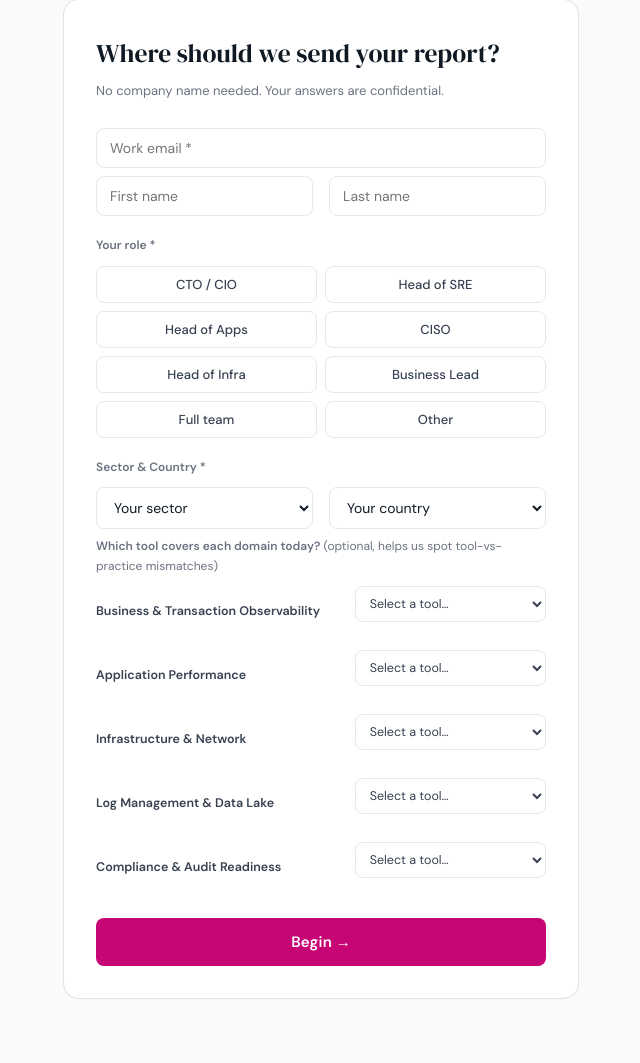
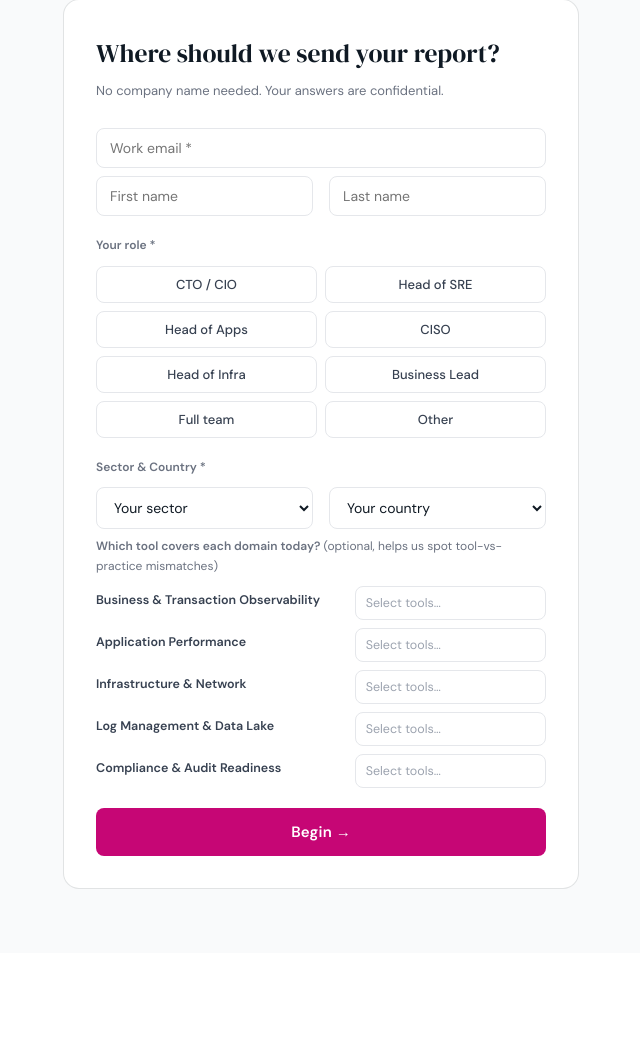
Before and after one commit to shrilekha/omi, a Flask app: page / in a window 1280 px wide, after a click that opens the changed part. Shown: the part 113-1176 px from the top of the page, without its empty margins (319-959 px from the left). After the commit the page ends 1002 px from the top, so only its background shows below. Run offline with Flask 3, Linux system fonts and the light colour scheme; some libraries are stand-ins or nearby versions.

Commit message:
Allow multiple tools per domain; fix priority-list fallback text
An organization can genuinely run more than one tool against a single
capability (e.g. Dynatrace + Datadog both touching Application
Performance), so the per-domain tool picker on registration is now a
checkbox multi-select instead of a single dropdown. "None" and "Not
sure" stay mutually exclusive with real tools and with each other.
Tool-correlation copy in the report now lists all assigned tools per
domain instead of just one.

Also fixes "Recommended next steps" falling back to the literal string
"priority 4" once there were more than 3 gap domains.

Co-Authored-By: Claude Sonnet 5 <noreply@anthropic.com>

```diff
--- a/frontend/assets/style.css
+++ b/frontend/assets/style.css
@@ -219,6 +219,25 @@ input:focus, select:focus, textarea:focus { border-color: var(--magenta); }
   font-family: 'DM Sans', sans-serif; font-size: 12.5px; color: #374151; background: #fff;
 }
 .dt-row select:focus { border-color: var(--magenta); outline: none; }
+
+.ms-multiselect { position: relative; }
+.ms-trigger {
+  width: 100%; text-align: left; border: 1.5px solid #e5e7eb; border-radius: var(--r);
+  padding: 8px 10px; font-family: 'DM Sans', sans-serif; font-size: 12.5px; color: #9ca3af;
+  background: #fff; cursor: pointer;
+}
+.ms-trigger.has-selection { color: #374151; }
+.ms-multiselect.open .ms-trigger { border-color: var(--magenta); }
+.ms-panel {
+  display: none; position: absolute; z-index: 20; top: calc(100% + 4px); left: 0; right: 0;
+  background: #fff; border: 1.5px solid #e5e7eb; border-radius: var(--r);
+  padding: 6px; max-height: 220px; overflow-y: auto; box-shadow: 0 8px 24px rgba(0,0,0,0.08);
+}
+.ms-multiselect.open .ms-panel { display: block; }
+.ms-opt { display: flex; align-items: center; gap: 8px; font-size: 12.5px; color: #374151; padding: 5px 6px; border-radius: 6px; cursor: pointer; }
+.ms-opt:hover { background: var(--magenta-light); }
+.ms-opt input { margin: 0; flex-shrink: 0; }
+.ms-sep { height: 1px; background: #e5e7eb; margin: 6px 4px; }
 
 .error-msg { color: #dc2626; font-size: 12px; margin-top: -1rem; margin-bottom: 1rem; display: none; }
 
--- a/frontend/index.html
+++ b/frontend/index.html
@@ -162,11 +162,21 @@
 
       <p style="font-size:12px;color:#6b7280;margin-bottom:0.6rem;font-weight:600;">Which tool covers each domain today? <span style="font-weight:400;">(optional, helps us spot tool-vs-practice mismatches)</span></p>
       <div class="domain-tools-grid" id="domain-tools-grid">
-        <div class="dt-row"><label>Business &amp; Transaction Observability</label><select data-domain="txn"></select></div>
-        <div class="dt-row"><label>Application Performance</label><select data-domain="app"></select></div>
-        <div class="dt-row"><label>Infrastructure &amp; Network</label><select data-domain="infra"></select></div>
-        <div class="dt-row"><label>Log Management &amp; Data Lake</label><select data-domain="log"></select></div>
-        <div class="dt-row"><label>Compliance &amp; Audit Readiness</label><select data-domain="comp"></select></div>
+        <div class="dt-row"><label>Business &amp; Transaction Observability</label>
+          <div class="ms-multiselect" data-domain="txn"><button type="button" class="ms-trigger" onclick="toggleMsPanel(this)">Select tools&hellip;</button><div class="ms-panel"></div></div>
+        </div>
+        <div class="dt-row"><label>Application Performance</label>
+          <div class="ms-multiselect" data-domain="app"><button type="button" class="ms-trigger" onclick="toggleMsPanel(this)">Select tools&hellip;</button><div class="ms-panel"></div></div>
+        </div>
+        <div class="dt-row"><label>Infrastructure &amp; Network</label>
+          <div class="ms-multiselect" data-domain="infra"><button type="button" class="ms-trigger" onclick="toggleMsPanel(this)">Select tools&hellip;</button><div class="ms-panel"></div></div>
+        </div>
+        <div class="dt-row"><label>Log Management &amp; Data Lake</label>
+          <div class="ms-multiselect" data-domain="log"><button type="button" class="ms-trigger" onclick="toggleMsPanel(this)">Select tools&hellip;</button><div class="ms-panel"></div></div>
+        </div>
+        <div class="dt-row"><label>Compliance &amp; Audit Readiness</label>
+          <div class="ms-multiselect" data-domain="comp"><button type="button" class="ms-trigger" onclick="toggleMsPanel(this)">Select tools&hellip;</button><div class="ms-panel"></div></div>
+        </div>
       </div>
 
       <button class="cta-btn" onclick="startAssessment()" style="width:100%;">Begin &rarr;</button>
@@ -209,7 +219,7 @@ var state = {
   sessionId: '',
   section: 0,
   answers: {},
-  domainTools: {},  // { txn: 'Dynatrace', app: 'None / no dedicated tool', ... } — set at registration
+  domainTools: {},  // { txn: ['Dynatrace','Datadog'], app: ['None / no dedicated tool'], ... } — set at registration
   sections: []  // populated by getSections() at start
 };
 
@@ -222,17 +232,57 @@ var TOOL_OPTIONS = [
 var TOOL_NONE = 'None / no dedicated tool';
 var TOOL_UNSURE = 'Not sure';
 
-function populateDomainToolSelects() {
-  document.querySelectorAll('#domain-tools-grid select[data-domain]').forEach(function(sel) {
-    var opts = '<option value="">Select a tool&hellip;</option>';
-    TOOL_OPTIONS.forEach(function(t){ opts += '<option value="' + t + '">' + t + '</option>'; });
-    opts += '<option value="' + TOOL_NONE + '">' + TOOL_NONE + '</option>';
-    opts += '<option value="' + TOOL_UNSURE + '">' + TOOL_UNSURE + '</option>';
-    sel.innerHTML = opts;
-    sel.addEventListener('change', function(){ state.domainTools[sel.dataset.domain] = sel.value; });
+// Multiple tools can genuinely cover one domain (e.g. Dynatrace + Datadog both
+// touching Application Performance), so this is a checkbox panel, not a single
+// <select> — "None" and "Not sure" are mutually exclusive with real tools and
+// with each other, since they're states, not tools.
+function populateDomainToolMultiSelects() {
+  document.querySelectorAll('.ms-multiselect[data-domain]').forEach(function(root) {
+    var domain = root.dataset.domain;
+    var panel  = root.querySelector('.ms-panel');
+    var html = '';
+    TOOL_OPTIONS.forEach(function(t){ html += '<label class="ms-opt"><input type="checkbox" value="' + t + '">' + t + '</label>'; });
+    html += '<div class="ms-sep"></div>';
+    html += '<label class="ms-opt"><input type="checkbox" value="' + TOOL_NONE + '">' + TOOL_NONE + '</label>';
+    html += '<label class="ms-opt"><input type="checkbox" value="' + TOOL_UNSURE + '">' + TOOL_UNSURE + '</label>';
+    panel.innerHTML = html;
+    panel.querySelectorAll('input[type=checkbox]').forEach(function(cb){
+      cb.addEventListener('change', function(){ onDomainToolChange(domain, root, cb); });
+    });
   });
 }
-populateDomainToolSelects();
+
+function onDomainToolChange(domain, root, changedCb) {
+  var exclusive = [TOOL_NONE, TOOL_UNSURE];
+  var boxes = Array.prototype.slice.call(root.querySelectorAll('.ms-panel input[type=checkbox]'));
+  if (changedCb.checked) {
+    // Checking an exclusive state clears every other checkbox; checking a real
+    // tool clears whichever exclusive state was set.
+    var clearOthers = exclusive.indexOf(changedCb.value) !== -1;
+    boxes.forEach(function(b){
+      if (b === changedCb) return;
+      if (clearOthers || exclusive.indexOf(b.value) !== -1) b.checked = false;
+    });
+  }
+  var selected = boxes.filter(function(b){ return b.checked; }).map(function(b){ return b.value; });
+  state.domainTools[domain] = selected;
+  var trigger = root.querySelector('.ms-trigger');
+  trigger.textContent = selected.length ? selected.join(', ') : 'Select tools…';
+  trigger.classList.toggle('has-selection', selected.length > 0);
+}
+
+function toggleMsPanel(btn) {
+  var root = btn.closest('.ms-multiselect');
+  var wasOpen = root.classList.contains('open');
+  document.querySelectorAll('.ms-multiselect.open').forEach(function(r){ r.classList.remove('open'); });
+  if (!wasOpen) root.classList.add('open');
+}
+document.addEventListener('click', function(e){
+  if (!e.target.closest('.ms-multiselect')) {
+    document.querySelectorAll('.ms-multiselect.open').forEach(function(r){ r.classList.remove('open'); });
+  }
+});
+populateDomainToolMultiSelects();
 
 // ─── NAVIGATION ───────────────────────────────────────────────────────────────
 function goTo(id) {
@@ -558,12 +608,13 @@ function generateReport() {
   var rankedGaps = gaps.slice().sort(function(a, b) {
     return (scores[a.id].pct - scores[b.id].pct) || (b.weight - a.weight);
   });
-  var priorityTail = ['your highest-leverage improvement area', 'your next priority', 'round this out once the above are underway'];
+  var priorityTail = ['your highest-leverage improvement area', 'your next priority'];
+  var priorityTailRest = 'also worth addressing once the above are underway';
 
   reportHTML += '<div class="next-steps"><h3>Recommended next steps</h3><ul class="ns-list">';
   rankedGaps.forEach(function(g, i){
     var pct = scores[g.id].pct;
-    var tail = priorityTail[i] || ('priority ' + (i + 1));
+    var tail = priorityTail[i] || priorityTailRest;
     reportHTML += '<li><strong>Priority ' + (i + 1) + '</strong> &mdash; Address the <strong>' + g.label + '</strong> gap (' + pct + '%): ' + tail + '.</li>';
   });
   reportHTML += '<li>Explore a live demo or a Proof of Value with VuNet, scoped to your top gap domains &mdash; see it against your own data within 2 weeks.</li>';
@@ -691,23 +742,24 @@ window.addEventListener('resize', scaleRoadmapCharts);
 function buildToolCorrelation(scores) {
   var dt = state.domainTools || {};
   var pairs = state.sections.map(function(sec) {
-    return { id: sec.id, label: sec.label, tool: dt[sec.id] || '', pct: scores[sec.id].pct };
+    return { id: sec.id, label: sec.label, tools: dt[sec.id] || [], pct: scores[sec.id].pct };
   });
-  var specified = pairs.filter(function(p){ return p.tool && p.tool !== TOOL_UNSURE; });
+  var specified = pairs.filter(function(p){ return p.tools.length > 0 && p.tools[0] !== TOOL_UNSURE; });
   if (specified.length === 0) return '';
 
   function isSiloed(p) { return p.pct !== null && p.pct < GAP_THRESHOLD; }
-  var named = specified.filter(function(p){ return p.tool !== TOOL_NONE; });
+  var named = specified.filter(function(p){ return p.tools[0] !== TOOL_NONE; });
 
-  // Domains with a real tool assigned that still score as siloed/fragmented —
+  // Domains with real tool(s) assigned that still score as siloed/fragmented —
   // the most actionable, counterintuitive signal.
   var mismatches = named.filter(function(p){ return isSiloed(p); });
   // Domains with no dedicated tool that also score low — expected, not a surprise.
-  var noToolGaps = specified.filter(function(p){ return p.tool === TOOL_NONE && isSiloed(p); });
+  var noToolGaps = specified.filter(function(p){ return p.tools[0] === TOOL_NONE && isSiloed(p); });
 
-  // Consolidation: does one tool cover more than one domain?
+  // Consolidation: does one tool cover more than one domain? (A domain can list
+  // several tools, so this counts by (domain, tool) pair, not by domain.)
   var byTool = {};
-  named.forEach(function(p){ (byTool[p.tool] = byTool[p.tool] || []).push(p.label); });
+  named.forEach(function(p){ p.tools.forEach(function(t){ (byTool[t] = byTool[t] || []).push(p.label); }); });
   var sharedTool = Object.keys(byTool).filter(function(t){ return byTool[t].length > 1; })[0];
   var distinctToolCount = Object.keys(byTool).length;
 
@@ -717,17 +769,17 @@ function buildToolCorrelation(scores) {
     headline = mismatches.length === 1
       ? 'Signal: a named tool isn\'t translating to maturity'
       : 'Signal: named tools aren\'t translating to maturity in ' + mismatches.length + ' domains';
-    body = 'You use <strong>' + m.tool + '</strong> for <strong>' + m.label + '</strong>, yet this domain scores '
+    body = 'You use <strong>' + m.tools.join(', ') + '</strong> for <strong>' + m.label + '</strong>, yet this domain scores '
       + m.pct + '% &mdash; still fragmented or manual. '
       + (mismatches.length > 1
           ? 'The same pattern shows up in ' + (mismatches.length - 1) + ' more domain' + (mismatches.length > 2 ? 's' : '') + ' ('
-            + mismatches.slice(1).map(function(p){ return p.label + ' with ' + p.tool; }).join(', ') + '). '
+            + mismatches.slice(1).map(function(p){ return p.label + ' with ' + p.tools.join(', '); }).join(', ') + '). '
           : '')
       + 'That usually points to incomplete rollout or a process gap, not a tooling gap.';
   } else if (distinctToolCount >= 4) {
     headline = 'Signal: a different tool per domain';
     body = 'You\'re running ' + distinctToolCount + ' different tools across your five domains ('
-      + named.map(function(p){ return p.label + ': ' + p.tool; }).join('; ') + '). '
+      + named.map(function(p){ return p.label + ': ' + p.tools.join(', '); }).join('; ') + '). '
       + 'That\'s fragmentation by function, not just by count &mdash; each domain likely has its own blind spot at the seams.';
   } else if (sharedTool) {
     headline = 'Real consolidation, not just tool count';
```
